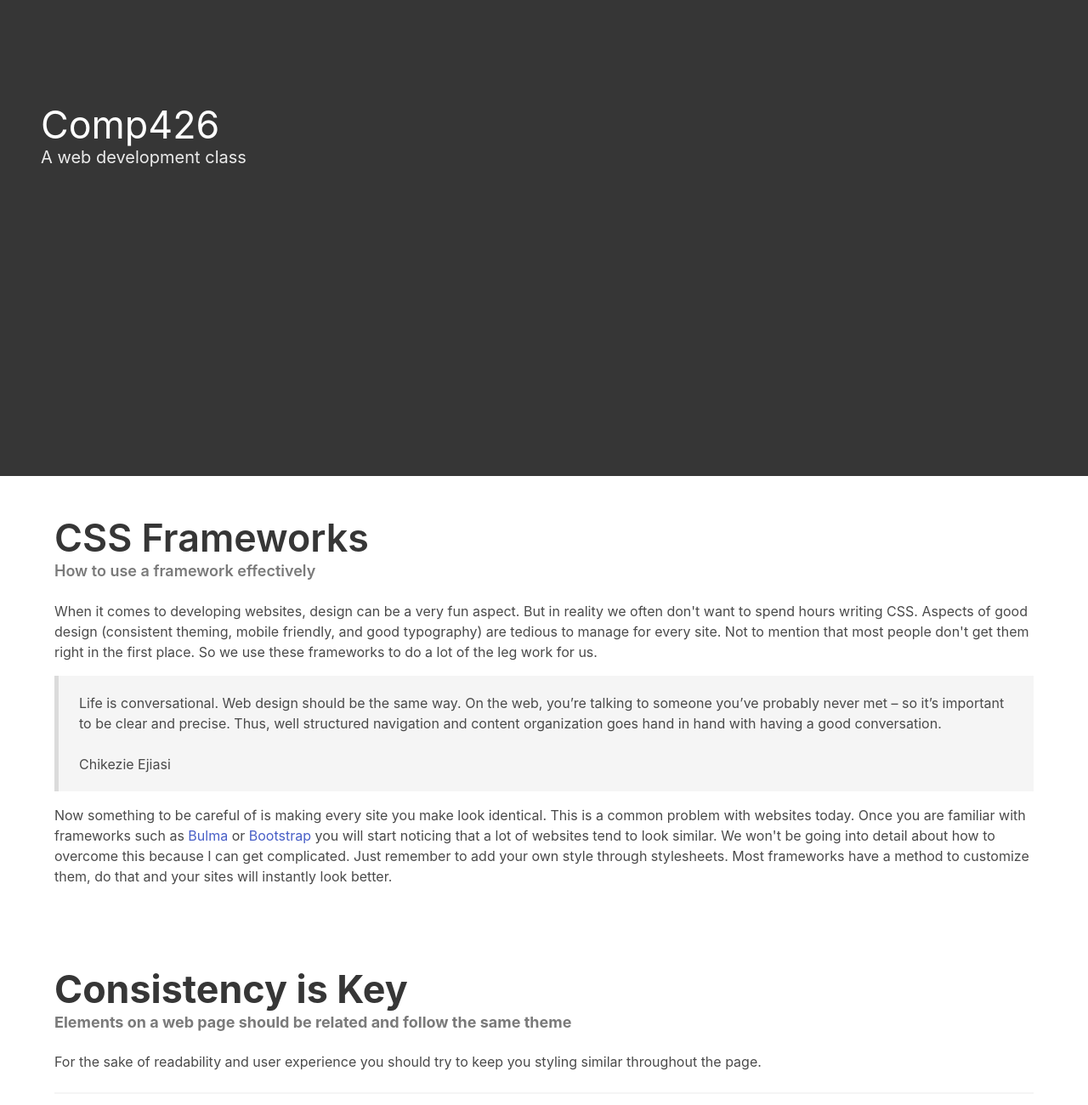
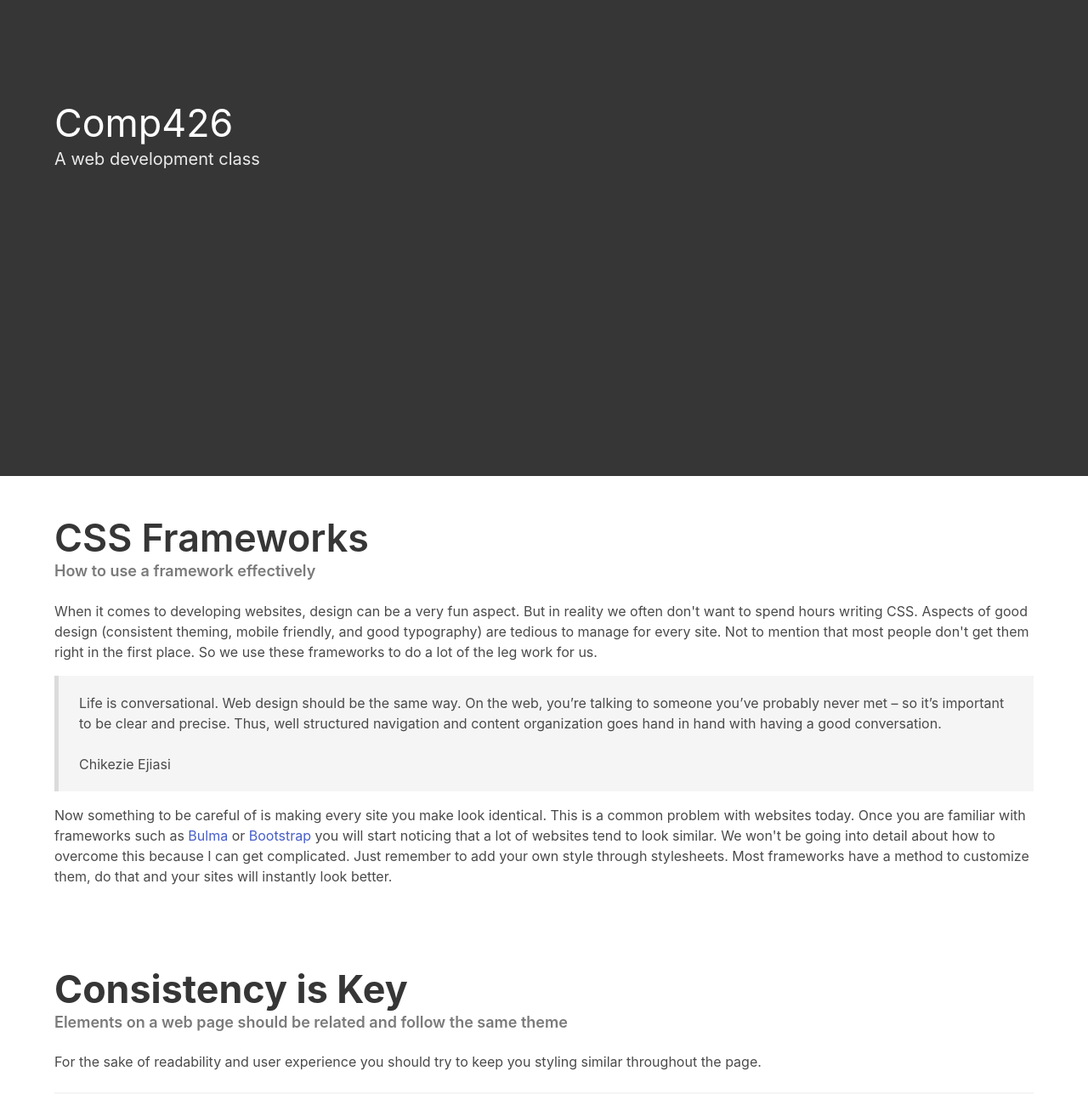
Before and after one commit to jdmar3-comp426/a02-Phillypak, a website: page index.html in a window 1280 px wide. Shown: the part 240-1540 px from the top of the page at 85% size. Drawn offline with nearby package versions, Linux system fonts and the light colour scheme; a web font is replaced by a local one.

Commit message:
fixed number of bulma title and containers

```diff
--- a/index.html
+++ b/index.html
@@ -11,8 +11,8 @@
 <body>
 <section class="hero is-dark is-fullheight">
     <div class="hero-body">
-        <div class="title">
-            <h1 class="has-text-weight-normal">
+        <div class="container">
+            <h1 class="title has-text-weight-normal">
                 Comp426
             </h1>
             <h2 class="subtitle">
@@ -58,7 +58,7 @@
     <div class="container">
         <div class="content">
             <h1 class="title has-text-weight-bold">Consistency is Key</h1>
-            <h5 class="subtitle has-text-grey has-text-weight-bold">Elements on a web page should be related and follow the same theme</h5>
+            <h5 class="subtitle has-text-grey">Elements on a web page should be related and follow the same theme</h5>
             <p>
 	    	For the sake of readability and user experience you should try to keep you styling similar throughout the page.
 	    </p>
@@ -155,7 +155,7 @@
     <div class="container">
         <div class="columns">
             <div class="column">
-                <h1 class="title has-text-weight-normal">Login</h1>
+                <h1 class="">Login</h1>
                 <form>
                     <div class="field">
                         <label class="label">Username</label>
@@ -185,7 +185,7 @@
                 </form>
             </div>
             <div class="column">
-                <h1 class="title has-text-weight-normal">Signup</h1>
+                <h1 class="">Signup</h1>
                 <form>
                     <div class="field">
                         <label class="label">Username</label>
```
